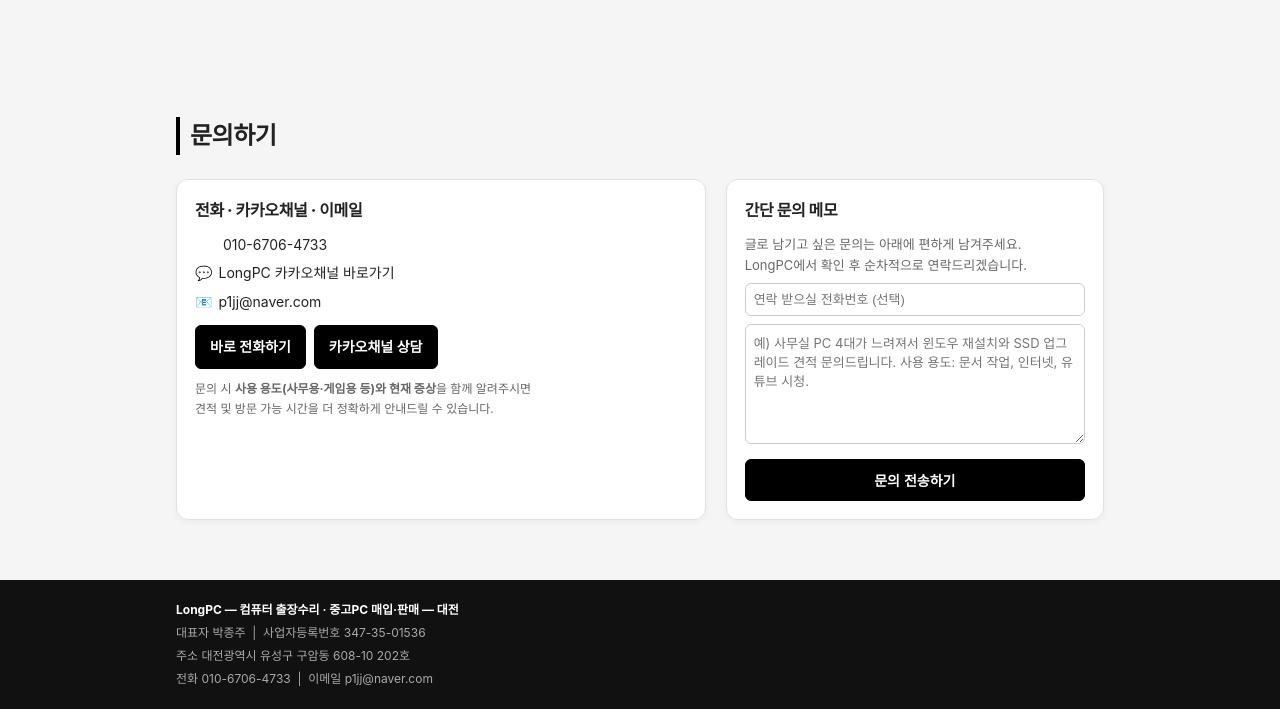
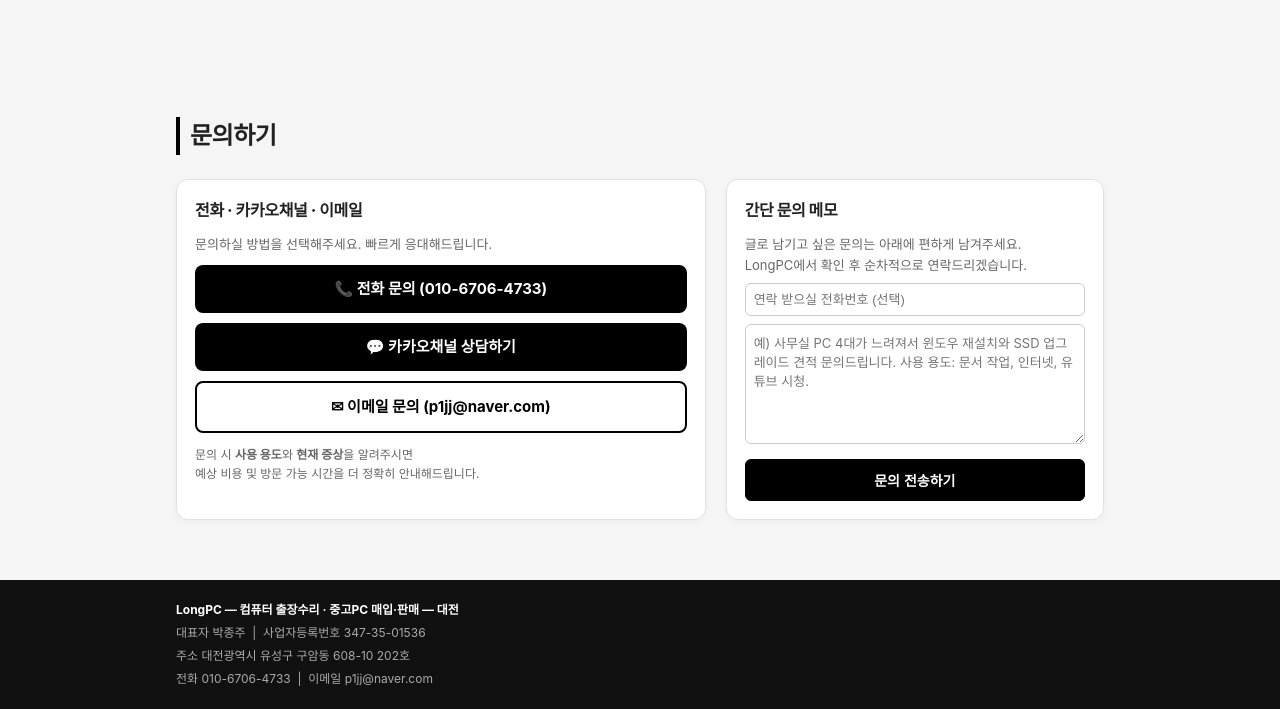
Before and after one commit to okp10jj/long1, a plain HTML site: page index.html in a window 1280 px wide. Shown: the part 1569-2278 px from the top of the page. Drawn offline with Linux system fonts and the light colour scheme.

Commit message:
Add files via upload

```diff
--- a/index.html
+++ b/index.html
@@ -604,30 +604,45 @@
         <div class="contact-wrap">
           <!-- 연락처 안내 -->
           <div class="contact-box">
-            <h3>전화 · 카카오채널 · 이메일</h3>
-            <ul class="contact-list">
-              <li>
-                <span class="phone-icon"></span>
-                <a href="tel:01067064733">010-6706-4733</a>
-              </li>
-              <li>
-                💬
-                <a href="https://pf.kakao.com/_Cpacn" target="_blank">LongPC 카카오채널 바로가기</a>
-              </li>
-              <li>
-                📧
-                <a href="mailto:p1jj@naver.com">p1jj@naver.com</a>
-              </li>
-            </ul>
-            <div class="contact-actions">
-              <a href="tel:01067064733" class="btn btn-primary">바로 전화하기</a>
-              <a href="https://pf.kakao.com/_Cpacn" target="_blank" class="btn btn-kakao">카카오채널 상담</a>
-            </div>
-            <small>
-              문의 시 <strong>사용 용도(사무용·게임용 등)와 현재 증상</strong>을 함께 알려주시면<br>
-              견적 및 방문 가능 시간을 더 정확하게 안내드릴 수 있습니다.
-            </small>
-          </div>
+  <h3>전화 · 카카오채널 · 이메일</h3>
+  <p style="font-size:13px; color:#666; margin-bottom:10px;">
+    문의하실 방법을 선택해주세요. 빠르게 응대해드립니다.
+  </p>
+
+  <div style="display:flex; flex-direction:column; gap:10px;">
+
+    <!-- 전화 버튼 -->
+    <a href="tel:01067064733"
+       style="display:flex; align-items:center; justify-content:center;
+              background:#000; color:#fff; padding:12px; border-radius:8px;
+              font-size:15px; font-weight:700; text-decoration:none;">
+      📞 전화 문의 (010-6706-4733)
+    </a>
+
+    <!-- 카카오채널 버튼 -->
+    <a href="https://pf.kakao.com/_Cpacn" target="_blank"
+       style="display:flex; align-items:center; justify-content:center;
+              background:#000; color:#fff; padding:12px; border-radius:8px;
+              font-size:15px; font-weight:700; text-decoration:none;">
+      💬 카카오채널 상담하기
+    </a>
+
+    <!-- 이메일 버튼 -->
+    <a href="mailto:p1jj@naver.com"
+       style="display:flex; align-items:center; justify-content:center;
+              background:#fff; color:#000; padding:12px; border-radius:8px;
+              font-size:15px; font-weight:700; border:2px solid #000;
+              text-decoration:none;">
+      ✉ 이메일 문의 (p1jj@naver.com)
+    </a>
+
+  </div>
+
+  <small style="display:block; margin-top:12px; font-size:12px; color:#666;">
+    문의 시 <strong>사용 용도</strong>와 <strong>현재 증상</strong>을 알려주시면<br>
+    예상 비용 및 방문 가능 시간을 더 정확히 안내해드립니다.
+  </small>
+</div>
 
           <!-- 간단 문의 메모 (Vercel API 직접 호출) -->
           <div class="contact-box">
```
